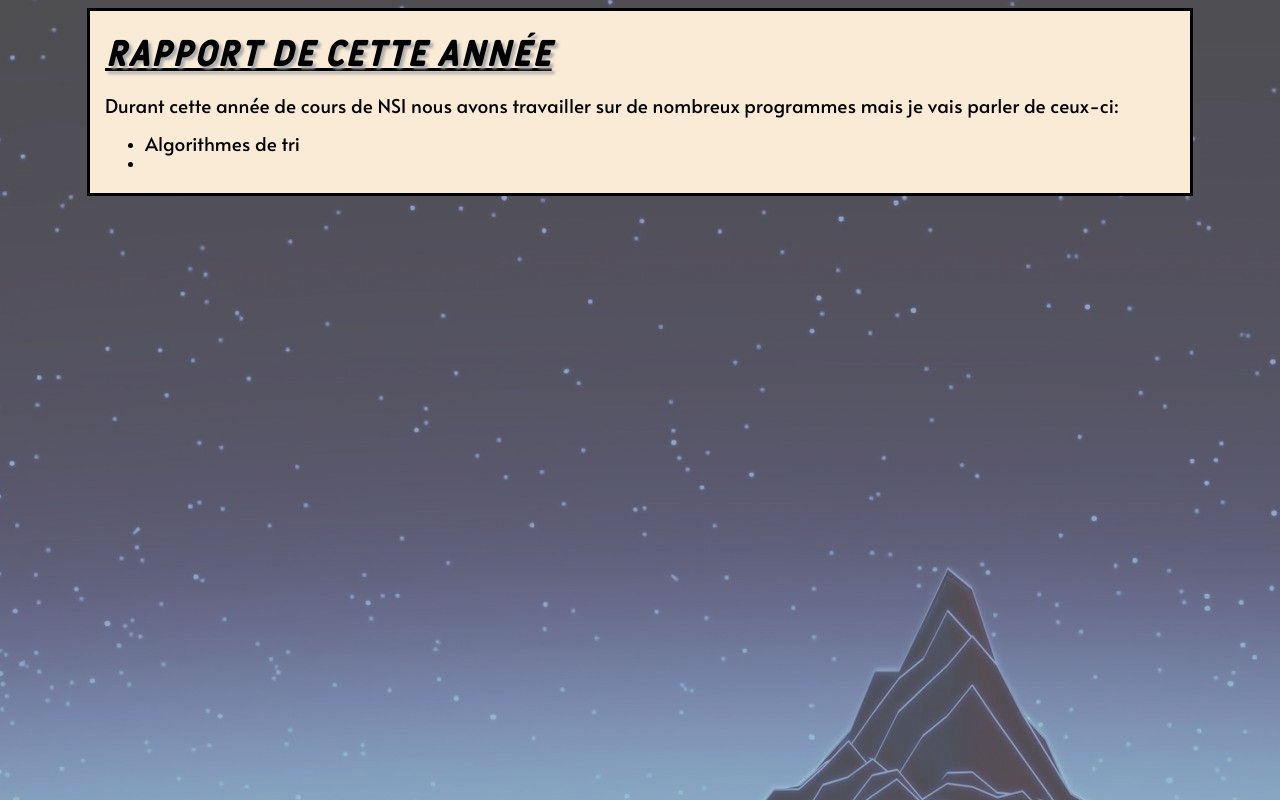
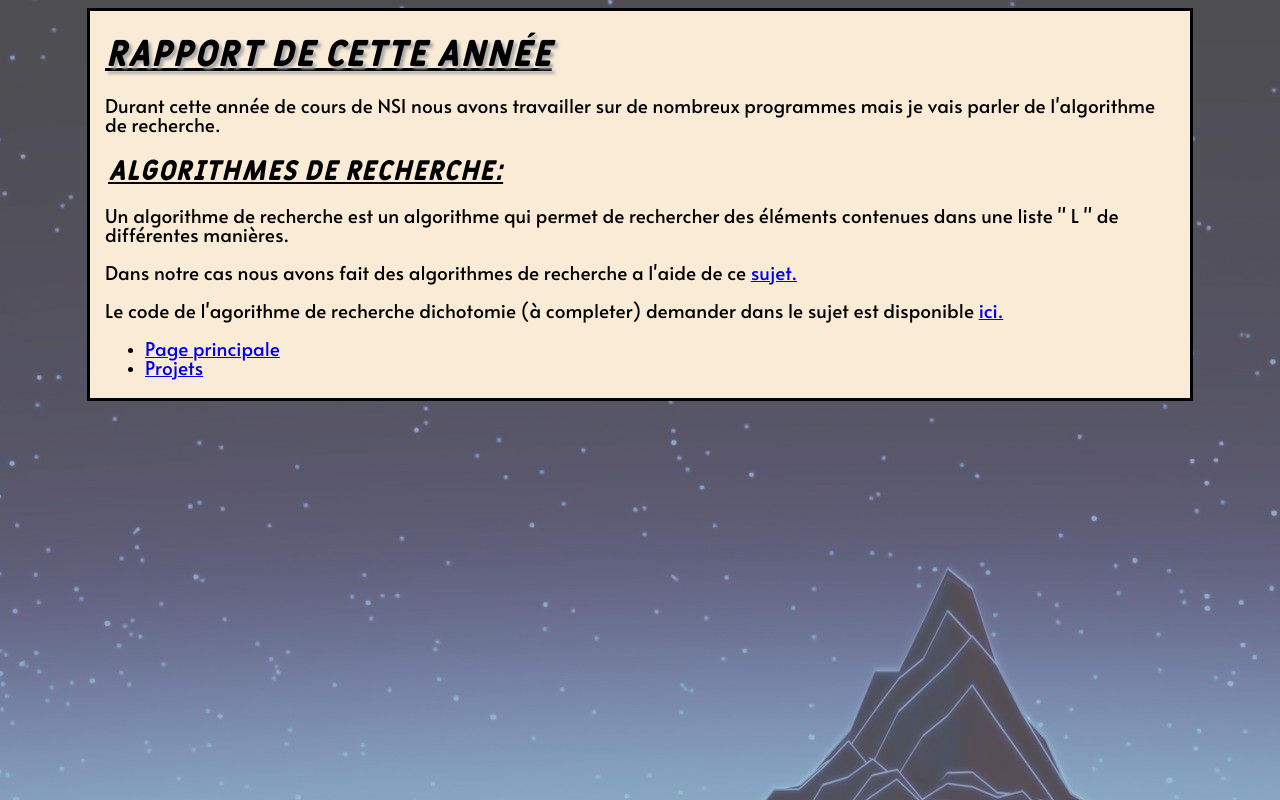
Before and after one commit to JeanBeq/JeanBeq.github.io, a plain HTML site: page rapport.html in a window 1280 px wide. Drawn offline with Linux system fonts and the light colour scheme.

Commit message:
Add files via upload

```diff
--- a/rapport.html
+++ b/rapport.html
@@ -10,11 +10,13 @@
      <div id=textepage3>
         <h1><em>Rapport de cette année</em></h1>
 
-        <p>Durant cette année de cours de NSI nous avons travailler sur de nombreux programmes mais je vais parler de ceux-ci:</p>
-        <ul>
-            <li>Algorithmes de tri</li>
-            <li></li>
-        </ul>
+         <p>Durant cette année de cours de NSI nous avons travailler sur de nombreux programmes mais je vais parler de l'algorithme de recherche.</p>
+
+         <h2><em>Algorithmes de recherche:</em></h2>
+
+         <p>Un algorithme de recherche est un algorithme qui permet de rechercher des éléments contenues dans une liste " L " de différentes manières.</p>
+         <p>Dans notre cas nous avons fait des algorithmes de recherche a l'aide de ce <a href="theme1.pdf">sujet.</a></p>
+         <p>Le code de l'agorithme de recherche dichotomie (à completer) demander dans le sujet est disponible <a href="rechercheDicho_Eleve.py">ici.</a></p>
 
 
 
@@ -34,12 +36,10 @@
 
 
 
-
-
-
-
-
-
+        <ul>
+            <li><a href="index.html">Page principale</a></li>
+            <li><a href="projets.html">Projets</a></li>
+         </ul>
         </div>
      </div>
     </body>
```
